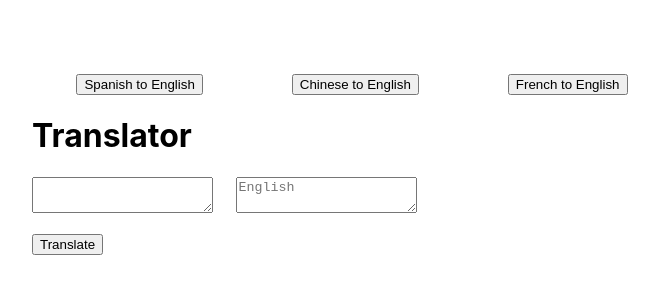
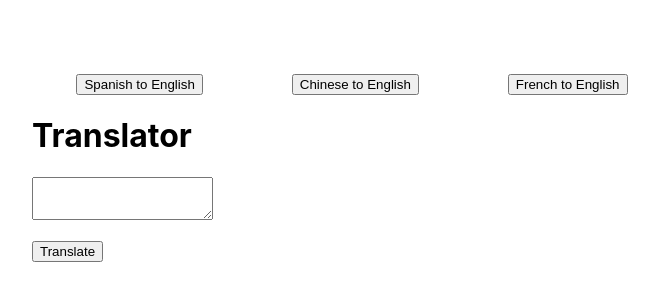
Before and after one commit to Raajesh24/Infytranslator, a React (Create React App) app: page / in a window 1280 px wide. Shown: the part 246-546 px from the top of the page, without its empty margins (288-947 px from the left). Built offline with nearby package versions, Linux system fonts and the light colour scheme.

Commit message:
frontend

```diff
--- a/src/App.js
+++ b/src/App.js
@@ -64,7 +64,7 @@ function App() {
           onChange={(e) => setText(e.target.value)}
         ></textarea>
         &nbsp;&nbsp;&nbsp; &nbsp;
-        <textarea placeholder="English" readOnly value={translated}></textarea>
+        <h1>{translated}</h1>
       </div>
       <br />
       <div>
```
